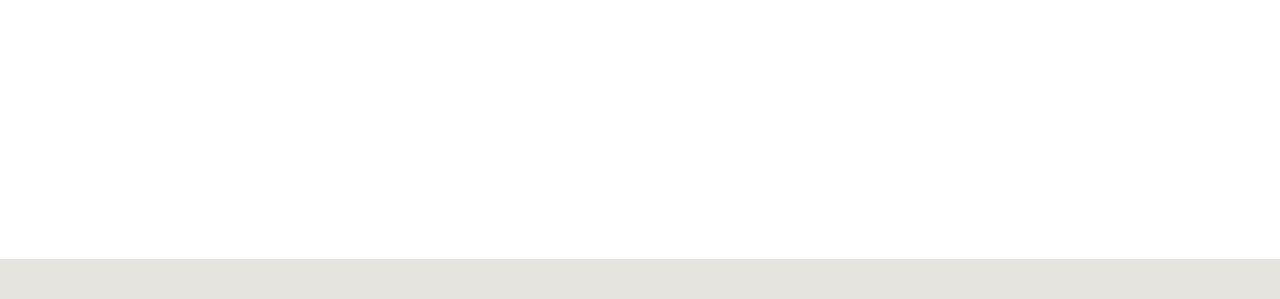
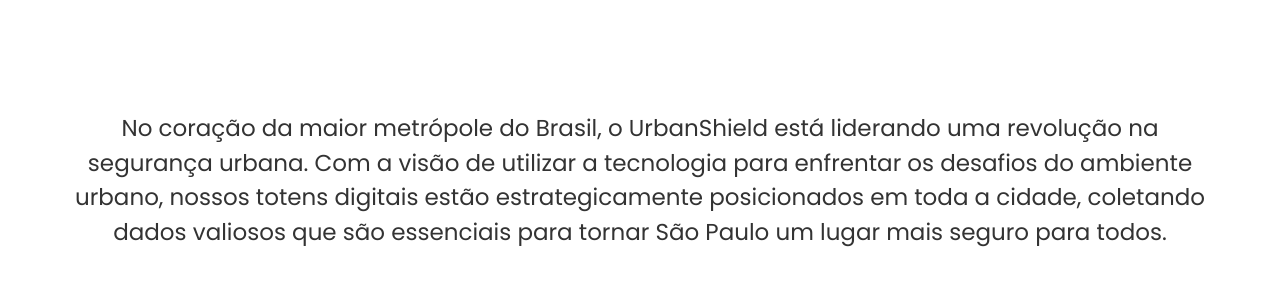
Before and after one commit to rickparra/challange-rotas, a React (Vite) app: page / in a window 1280 px wide. Shown: the part 1066-1365 px from the top of the page. Built offline with nearby package versions, Linux system fonts and the light colour scheme.

Commit message:
texto arrumado home, ajuste css coment

```diff
--- a/src/routes/Home/home.css
+++ b/src/routes/Home/home.css
@@ -38,12 +38,7 @@
 }
 
 
-.tituloContexto {
-  padding: 20px;
-  /* Espaçamento interno da div */
-  text-align: center;
-  /* Centraliza o texto na div */
-}
+
 
 .tituloContexto h1 {
   font-size: 60px;
@@ -54,6 +49,12 @@
   /* Ajuste o espaçamento vertical */
 }
 
+.tituloContexto {
+  padding: 20px;
+  /* Espaçamento interno da div */
+  text-align: center;
+  /* Centraliza o texto na div */
+}
 
 .cardsContainer {
   display: flex;
--- a/src/routes/Home/index.jsx
+++ b/src/routes/Home/index.jsx
@@ -21,7 +21,10 @@
                 </div>
                 <div className="explica">
                     <p>
-
+                        No coração da maior metrópole do Brasil, o UrbanShield está liderando uma revolução na segurança urbana.
+                        Com a visão de utilizar a tecnologia para enfrentar os desafios do ambiente urbano, nossos totens digitais estão
+                        estrategicamente posicionados em toda a cidade, coletando dados valiosos que são essenciais para tornar São Paulo
+                        um lugar mais seguro para todos.
                     </p>
                 </div>
             </div>
@@ -46,10 +49,7 @@
                 />
 
 
-No coração da maior metrópole do Brasil, o UrbanShield está liderando uma revolução na segurança urbana.
-                        Com a visão de utilizar a tecnologia para enfrentar os desafios do ambiente urbano, nossos totens digitais estão
-                        estrategicamente posicionados em toda a cidade, coletando dados valiosos que são essenciais para tornar São Paulo
-                        um lugar mais seguro para todos.
+
 
             </div>
 
```
